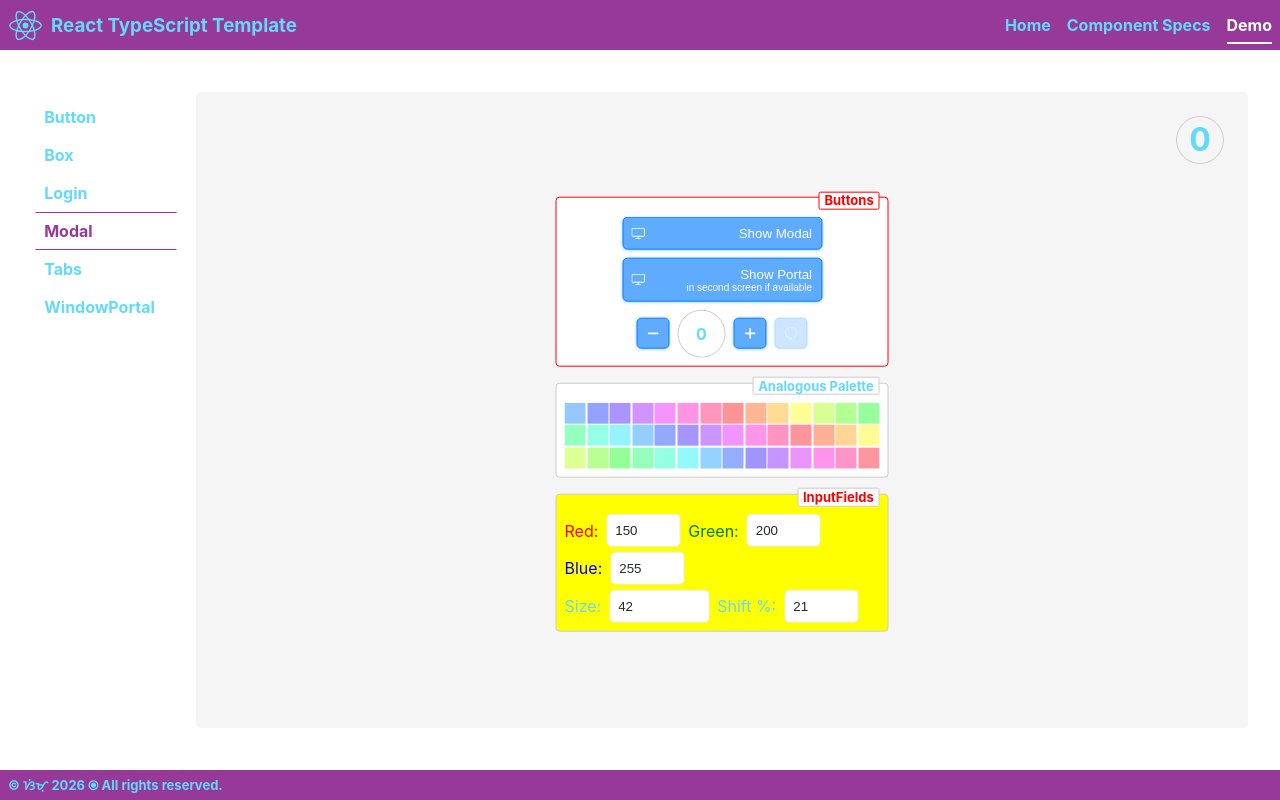
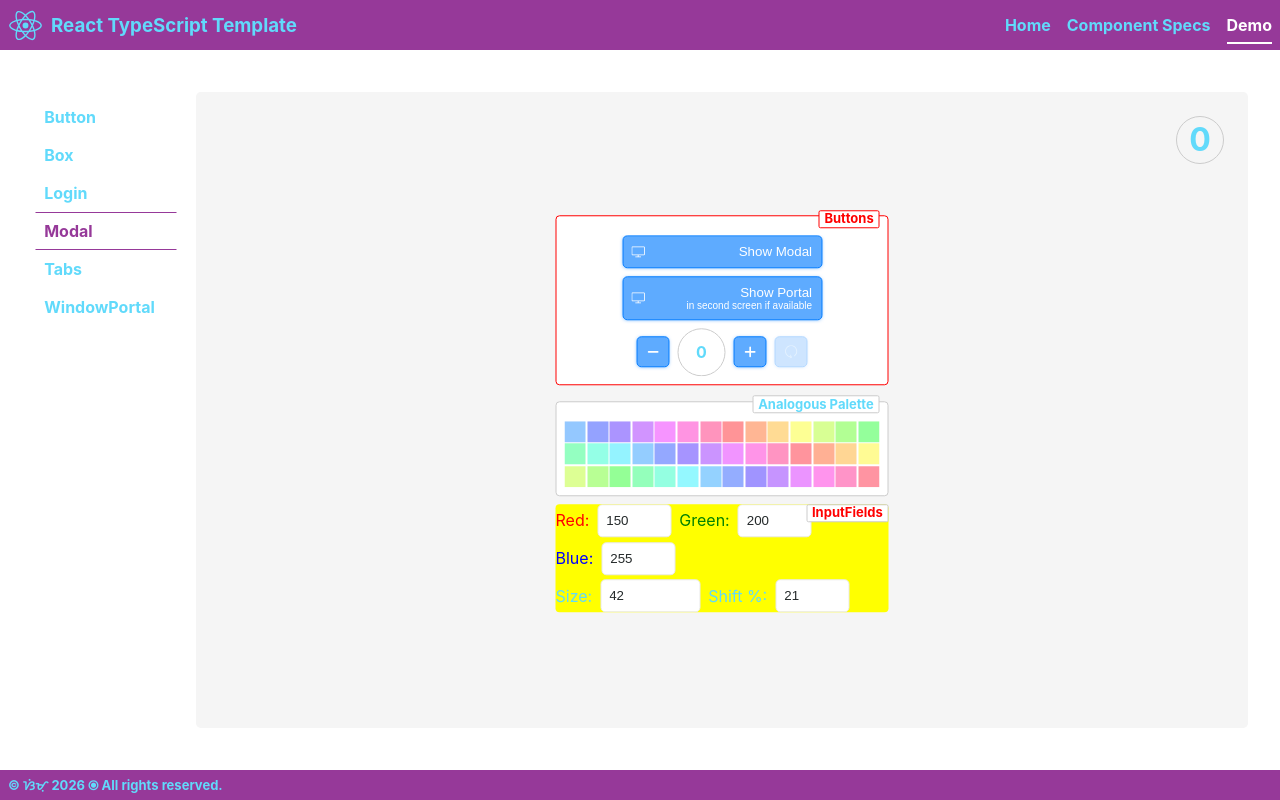
Before and after one commit to jaosimt/ts-app-template, a React (Create React App) app: page /demo/modal in a window 1280 px wide. Built offline with nearby package versions, Linux system fonts and the light colour scheme.

Commit message:
* cleanup

```diff
--- a/src/components/pages/demo/modal.tsx
+++ b/src/components/pages/demo/modal.tsx
@@ -235,6 +235,8 @@ const ModalDemo: FC = () => {
             </Box>
 
             <Box
+                tight={true}
+                border={'label-only'}
                 width={333}
                 borderRadius={'4px'}
                 backgroundColor={'yellow'}
--- a/src/components/partials/box/index.tsx
+++ b/src/components/partials/box/index.tsx
@@ -20,6 +20,103 @@ export interface BoxProps extends HTMLAttributes<HTMLDivElement> {
     labelSize?: 'small'|'medium'|'large';
     width?: CSSUnit
 }
+
+const Section = styled.section<{
+    $backgroundColor?: CSSColors,
+    $border: CSSUnit,
+    $borderColor: CSSColors,
+    $borderRadius: CSSUnit,
+    $marginTop: CSSUnit,
+    $padding: CSSUnit,
+    $width?: CSSUnit
+}>`
+    background: ${props => props.$backgroundColor || 'white'};
+    border-width: ${props => props.$border};
+    border-style: solid;
+    border-color: ${props => props.$borderColor};
+    border-radius: ${props => props.$borderRadius};
+    margin-top: ${props => props.$marginTop};
+    padding: ${props => props.$padding};
+    width: ${props => props.$width || ''};
+`;
+
+const Label = styled.h5<{
+    $background: CSSColors,
+    $borderWidth: CSSUnit | 'inherit',
+    $borderColor: CSSColors,
+    $borderRadius: CSSUnit,
+    $color?: CSSColors,
+    $margin: CSSUnit | `-${number}${string} ${number} ${number} ${number}`,
+    $fontSize: string,
+    $labelPosition: LabelPositionType,
+    $labelWidth: number,
+    $tight: boolean
+}>`
+    background: ${props => props.$background};
+    border-width: ${props => props.$borderWidth};
+    border-style: inherit;
+    border-color: ${props => props.$borderColor};
+    border-radius: ${props => props.$borderRadius};
+    color: ${props => props.$color};
+    line-height: 1;
+    z-index: 1;
+    margin: ${props => props.$margin};
+    position: absolute;
+    padding: 0.1rem 0.3rem;
+    font-size: ${props => props.$fontSize};
+    ${props => (() => {
+        switch (props.$labelPosition) {
+            case 'top-center':
+                return `right: calc(50% - ${props.$labelWidth / 2}px)`;
+            case 'top-right':
+                return `right: ${props.$tight ? 0 : '0.5rem'}`;
+            case 'bottom-left':
+                return `bottom: ${props.$tight ? 0 : '-0.4rem'}`;
+            case 'bottom-center':
+                return `bottom: ${props.$tight ? 0 : '-0.4rem'}; right: calc(50% - ${props.$labelWidth / 2}px)`;
+            case 'bottom-right':
+                return `bottom: ${props.$tight ? 0 : '-0.4rem'}; right: ${props.$tight ? 0 : '0.5rem'}`;
+            default:
+                return null;
+        }
+    })()}
+`;
+
+const Children = styled.div<{
+    $labelPosition: LabelPositionType,
+    $label?: string,
+    $tight: boolean,
+    $labelSize: string
+}>`
+    ${props => (() => {
+        if (props.$label && !props.$tight && !String(props.$labelPosition).includes('bottom')) {
+            switch (props.$labelSize) {
+                case 'large':
+                    return 'margin-top: 1rem';
+                case 'medium':
+                    return 'margin-top: 0.9rem';
+                default:
+                    return 'margin-top: 0.7rem';
+            }
+        }
+        return null;
+    })()};
+    ${props => (() => {
+        if (props.$label && !props.$tight && String(props.$labelPosition).includes('bottom')) {
+            switch (props.$labelSize) {
+                case 'large':
+                    return 'margin-bottom: 1rem';
+                case 'medium':
+                    return 'margin-bottom: 0.9rem';
+                default:
+                    return 'margin-bottom: 0.7rem';
+            }
+        }
+        return null;
+    })()};
+    width: 100%;
+    overflow-x: auto;
+`;
 
 const Box: FC<BoxProps> = (props) => {
     const {
@@ -65,78 +162,6 @@ const Box: FC<BoxProps> = (props) => {
         titleBorderRadius = parseCSSUnit(`${brSplit[0] as number / 2}${brSplit[1]}`);
     }
 
-    const Section = styled.section`
-        background: ${backgroundColor || 'white'};
-        border-width: ${border && border !== 'label-only' ? '1px' : 0};
-        border-style: solid;
-        border-color: ${borderColor};
-        border-radius: ${parseCSSUnit(String(borderRadius))};
-        margin-top: ${label && !tight ? '0.5rem' : 0};
-        padding: ${tight ? 0 : '0.5rem'};
-        width: ${width && parseCSSUnit(String(width))};
-    `;
-
-    const Label = styled.h5`
-        background: ${labelBackgroundColor || 'inherit'};
-        border-width: ${border === 'label-only' ? '1px' : 'inherit'};
-        border-style: inherit;
-        border-color: ${borderColor};
-        border-radius: ${titleBorderRadius};
-        color: ${labelColor};
-        line-height: 1;
-        margin: ${tight ? border === 'label-only' ? 0 : '0.1rem' : '-0.9rem 0 0 0'};
-        position: absolute;
-        padding: 0.1rem 0.3rem;
-        font-size: ${labelSize};
-        ${(() => {
-            switch (labelPosition) {
-                case 'top-center':
-                    return `right: calc(50% - ${labelWidth/2}px)`;
-                case 'top-right':
-                    return `right: ${tight ? 0 : '0.5rem'}`;
-                case 'bottom-left':
-                    return `bottom: ${tight ? 0 : '-0.4rem'}`;
-                case 'bottom-center':
-                    return `bottom: ${tight ? 0 : '-0.4rem'}; right: calc(50% - ${labelWidth/2}px)`;
-                case 'bottom-right':
-                    return `bottom: ${tight ? 0 : '-0.4rem'}; right: ${tight ? 0 : '0.5rem'}`;
-                default:
-                    return null;
-            }
-        })()}
-    `;
-
-    const Children = styled.div`
-        ${(() => {
-            if (label && !tight && !String(labelPosition).includes('bottom')) {
-                switch(labelSize) {
-                    case 'large':
-                        return 'margin-top: 1rem'
-                    case 'medium':
-                        return 'margin-top: 0.9rem'
-                    default:
-                        return 'margin-top: 0.7rem'
-                }
-            }
-            return null
-        })()};
-        ${(() => {
-            if (label && !tight && String(labelPosition).includes('bottom')) {
-                switch(labelSize) {
-                    case 'large':
-                        return 'margin-bottom: 1rem'
-                    case 'medium':
-                        return 'margin-bottom: 0.9rem'
-                    default:
-                        return 'margin-bottom: 0.7rem'
-                }
-            }
-            return null
-        })()};
-        width: 100%;
-        overflow-x: auto;
-    `;
-
     useEffect(() => {
         if (label && labelRef.current){
             const labelWidth = getTextWidth(label, getComputedStyle(labelRef.current)['font']);
@@ -148,9 +173,34 @@ const Box: FC<BoxProps> = (props) => {
     return <Section
         data-component={'box'}
         className={boxClassName}
+        $backgroundColor={backgroundColor}
+        $border={border && border !== 'label-only' ? '1px' : 0}
+        $borderColor={borderColor}
+        $borderRadius={parseCSSUnit(String(borderRadius))}
+        $marginTop={label && !tight ? '0.5rem' : 0}
+        $padding={tight ? 0 : '0.5rem'}
+        $width={width && parseCSSUnit(String(width))}
     >
-        {label && <Label ref={labelRef}>{label}</Label>}
-        <Children className={className}>{children}</Children>
+        {label && <Label
+            ref={labelRef}
+            $background={labelBackgroundColor || 'inherit'}
+            $borderWidth={border === 'label-only' ? '1px' : 'inherit'}
+            $borderColor={borderColor}
+            $borderRadius={titleBorderRadius}
+            $color={labelColor}
+            $margin={tight ? border === 'label-only' ? 0 : '0.1rem' : '-0.9rem 0 0 0'}
+            $fontSize={labelSize}
+            $labelPosition={labelPosition}
+            $labelWidth={labelWidth}
+            $tight={tight || false}
+        >{label}</Label>}
+        <Children
+            className={className}
+            $labelPosition={labelPosition}
+            $tight={tight || false}
+            $label={label}
+            $labelSize={labelSize}
+        >{children}</Children>
     </Section>;
 };
 
--- a/src/components/partials/tab/index.tsx
+++ b/src/components/partials/tab/index.tsx
@@ -74,12 +74,9 @@ const Tabs: FC<TabItemProps> = (props) => {
 
     useResizeObserver({
         ref: tabItemsWrapper as RefObject<HTMLDivElement>, // containerRef is RefObject<HTMLDivElement | null>
-        onResize: (size) => {
+        onResize: () => {
             clearTimeout(resizeTimeoutRef.current);
-            resizeTimeoutRef.current = setTimeout(() => {
-                console.log('useResizeObserver:', size);
-                updateTabOverflow();
-            }, 300);
+            resizeTimeoutRef.current = setTimeout(updateTabOverflow, 300);
         },
     });
 
--- a/src/components/partials/tab/styles.scss
+++ b/src/components/partials/tab/styles.scss
@@ -116,11 +116,11 @@ $activeTabItemColor    : magenta;
     background-color : $activeBackgroundColor;
     border           : 1px solid $tabBackground;
     border-radius    : $tabBorderRadius;
-    margin-top       : -2px;
+    margin-top       : -1px;
     transition       : all 300ms ease-in-out;
     position         : relative;
 
-    > * { animation : fadein 700ms ease-in-out; }
+    > * { animation : fadein 1400ms ease-in; }
 
     &:not(.active) { display : none; }
 
```
Also changed, not shown: src/types/index.ts (+2 -2 lines).
